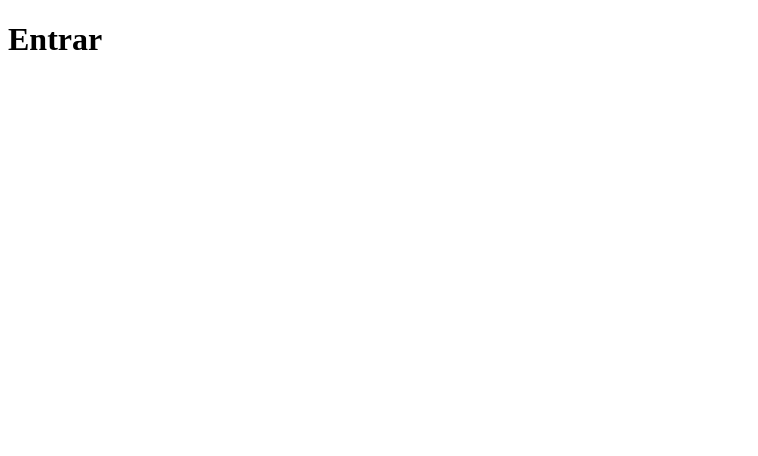
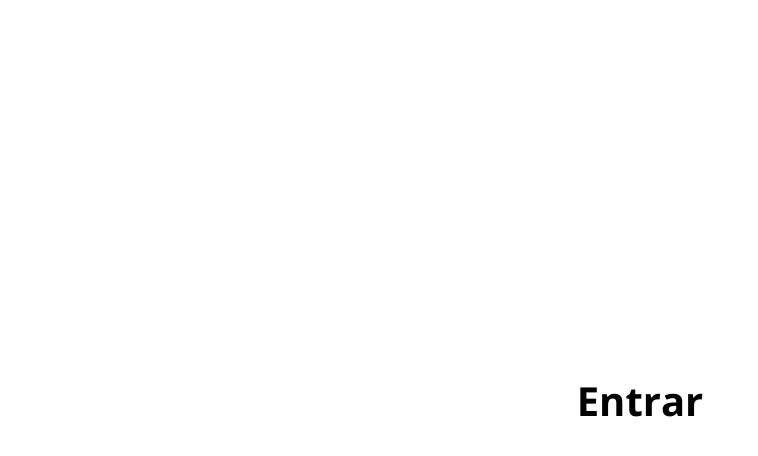
Before and after one commit to Kaedh/login-screen, a React (Create React App) app: page / in a window 1280 px wide. Shown: the top 456 px of the page, without its empty margins (0-758 px from the left). Built offline with nearby package versions, Linux system fonts and the light colour scheme.

Commit message:
:sparkles: feat : create global styles

```diff
--- a/package.json
+++ b/package.json
@@ -13,6 +13,7 @@
     "react": "^17.0.2",
     "react-dom": "^17.0.2",
     "react-scripts": "4.0.3",
+    "styled-components": "^5.3.1",
     "typescript": "^4.1.2",
     "web-vitals": "^1.0.1"
   },
@@ -39,5 +40,8 @@
       "last 1 firefox version",
       "last 1 safari version"
     ]
+  },
+  "devDependencies": {
+    "@types/styled-components": "^5.1.14"
   }
 }
--- a/public/index.html
+++ b/public/index.html
@@ -4,6 +4,10 @@
 <head>
   <meta charset="utf-8" />
   <meta name="viewport" content="width=device-width, initial-scale=1" />
+  <link rel="preconnect" href="https://fonts.googleapis.com">
+  <link rel="preconnect" href="https://fonts.gstatic.com" crossorigin>
+  <link href="https://fonts.googleapis.com/css2?family=Open+Sans:wght@400;700&display=swap" rel="stylesheet">
+
   <title>Login Screen</title>
 </head>
 
--- a/src/index.tsx
+++ b/src/index.tsx
@@ -1,11 +1,14 @@
 import React from 'react';
 import ReactDOM from 'react-dom';
 import Signin from './pages/Signin';
+import Global from './styles/Global';
+
 
 
 ReactDOM.render(
   <React.StrictMode>
-    <Signin />
+    <Global />
+      <Signin />
   </React.StrictMode>,
   document.getElementById('root')
 );
--- /dev/null
+++ b/src/styles/Global.tsx
@@ -0,0 +1,32 @@
+import { createGlobalStyle } from 'styled-components';
+
+const Global = createGlobalStyle`
+
+  :root {
+    --light-black: #212529;
+    --light-gray: #8D8F91;
+    --white: #FFF;
+
+  }
+
+  * {
+    padding: 0;
+    margin: 0;
+    box-sizing: border-box;
+
+  }
+
+  body {
+    height: 100vh;
+    width: 100vw;
+    display: flex;
+    align-items: center;
+    justify-content: center;
+
+    font-family: 'Open Sans', sans-serif;
+    font-size: 20px;
+
+  }
+`
+
+export default Global;
```
Also changed, not shown: src/components/Input.tsx (added, +7 -0 lines), 1 other file (tests, documents, lock files or other folders).
